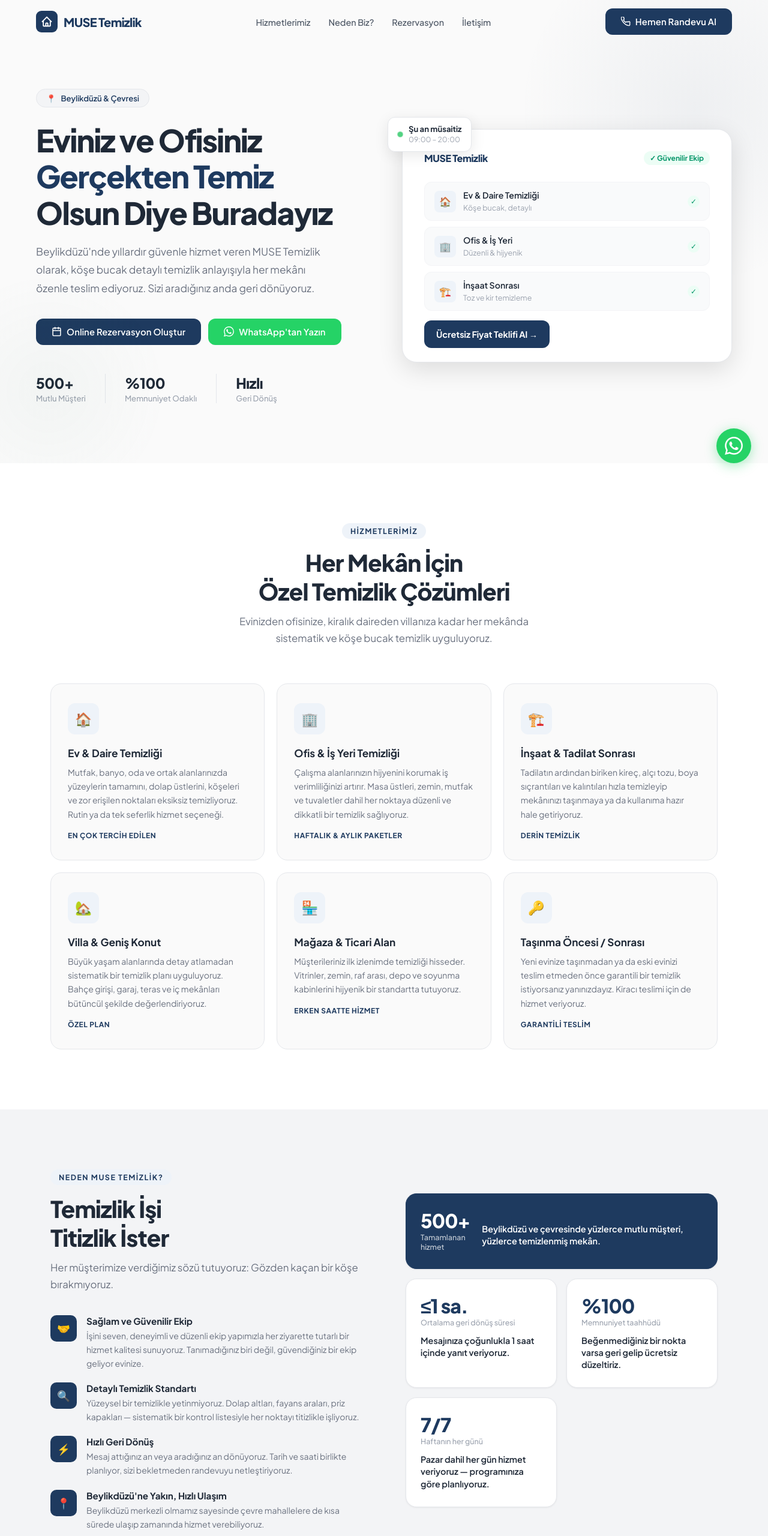
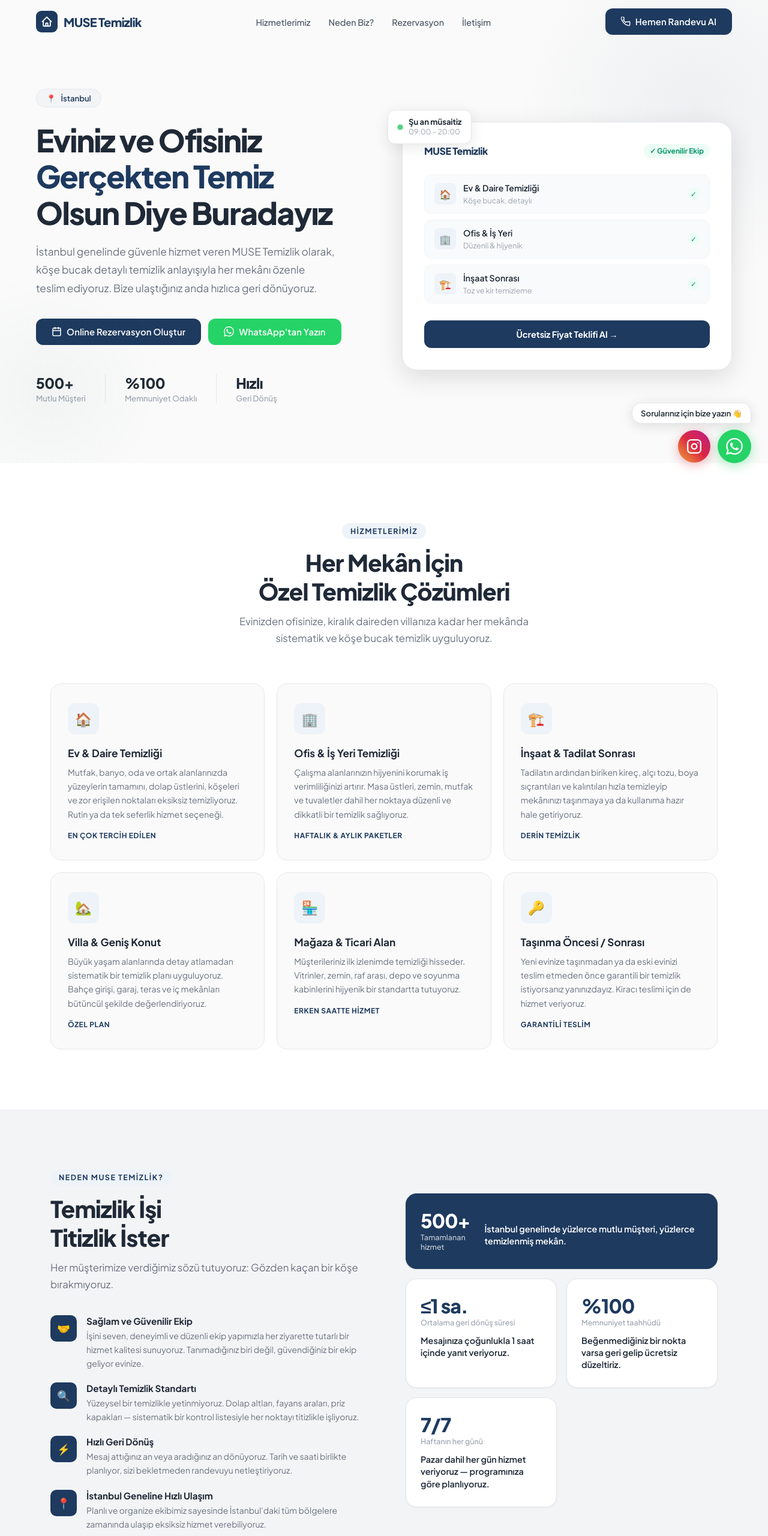
Before and after one commit to ArafatDiyar/muse-temizlik, a plain HTML site: page index.html in a window 1280 px wide. Shown: the top 2560 px of the page at 60% size. Drawn offline with Linux system fonts and the light colour scheme.

Commit message:
Update index.html

```diff
--- a/index.html
+++ b/index.html
@@ -3,8 +3,8 @@
 <head>
   <meta charset="UTF-8" />
   <meta name="viewport" content="width=device-width, initial-scale=1.0" />
-  <meta name="description" content="MUSE Temizlik – Beylikdüzü ve çevresinde güvenilir, detaylı ev ve ofis temizliği hizmetleri. Hemen randevu alın." />
-  <title>MUSE Temizlik | Beylikdüzü'nde Güvenilir Temizlik Hizmeti</title>
+  <meta name="description" content="MUSE Temizlik – İstanbul genelinde güvenilir, detaylı ev ve ofis temizliği hizmetleri. Hemen randevu alın." />
+  <title>MUSE Temizlik | İstanbul'da Güvenilir Temizlik Hizmeti</title>
 
   <!-- Google Fonts: Plus Jakarta Sans -->
   <link rel="preconnect" href="https://fonts.googleapis.com" />
@@ -220,12 +220,13 @@
       transition: .3s;
     }
 
+    /* Mobile Menu - z-index navbar'ın üstüne çıkarıldı */
     .mobile-menu {
       display: none;
       position: fixed;
       inset: 0;
       background: var(--white);
-      z-index: 999;
+      z-index: 2000;
       flex-direction: column;
       align-items: center;
       justify-content: center;
@@ -243,16 +244,19 @@
     .mobile-menu a:hover { background: var(--stone-100); }
     .mobile-menu .close-btn {
       position: absolute;
-      top: 20px; right: 24px;
-      font-size: 1.5rem;
+      top: 16px; right: 24px;
+      font-size: 1.4rem;
       background: var(--stone-100);
-      border: none;
-      width: 42px; height: 42px;
+      border: 1px solid var(--stone-200);
+      width: 44px; height: 44px;
       border-radius: 50%;
       display: flex; align-items: center; justify-content: center;
       cursor: pointer;
       color: var(--ink);
+      z-index: 2001;
+      transition: background var(--transition);
     }
+    .mobile-menu .close-btn:hover { background: var(--stone-200); }
 
     /* ============================================================
        HERO
@@ -264,7 +268,6 @@
       overflow: hidden;
     }
 
-    /* Subtle decorative background shapes */
     #hero::before {
       content: '';
       position: absolute;
@@ -440,6 +443,7 @@
     }
 
     .hc-cta {
+      display: block;
       background: var(--navy);
       color: var(--white);
       border-radius: var(--radius-md);
@@ -447,7 +451,9 @@
       text-align: center;
       font-weight: 700;
       font-size: .9rem;
+      transition: background var(--transition);
     }
+    .hc-cta:hover { background: var(--navy-hover); }
 
     /* Floating badge */
     .hero-float-badge {
@@ -847,7 +853,7 @@
     }
 
     /* ============================================================
-       WHATSAPP FLOAT
+       FLOATING SOCIAL BUTTONS (WHATSAPP & INSTAGRAM)
     ============================================================ */
     .wa-float {
       position: fixed;
@@ -864,24 +870,36 @@
       color: var(--ink);
       font-size: .82rem;
       font-weight: 600;
-      padding: 10px 16px;
-      border-radius: 20px 20px 4px 20px;
-      box-shadow: 0 4px 20px rgba(0,0,0,.14);
+      padding: 8px 14px;
+      border-radius: 16px 16px 4px 16px;
+      box-shadow: 0 4px 20px rgba(0,0,0,.12);
       white-space: nowrap;
-      opacity: 0;
-      transform: translateY(6px) scale(.95);
-      transition: opacity .3s, transform .3s;
-      pointer-events: none;
       border: 1px solid var(--stone-200);
+      transition: transform .2s ease;
     }
     .wa-float:hover .wa-bubble {
-      opacity: 1;
-      transform: translateY(0) scale(1);
-      pointer-events: all;
+      transform: translateY(-2px);
     }
 
+    .float-btns-row {
+      display: flex;
+      align-items: center;
+      gap: 12px;
+    }
+
+    .ig-btn {
+      width: 54px; height: 54px;
+      background: linear-gradient(45deg, #f09433 0%, #e6683c 25%, #dc2743 50%, #cc2366 75%, #bc1888 100%);
+      border-radius: 50%;
+      display: flex; align-items: center; justify-content: center;
+      box-shadow: 0 4px 18px rgba(220, 39, 67, .35);
+      transition: transform var(--transition), box-shadow var(--transition);
+    }
+    .ig-btn:hover { transform: scale(1.08); box-shadow: 0 6px 24px rgba(220, 39, 67, .45); }
+    .ig-btn svg { width: 26px; height: 26px; }
+
     .wa-btn {
-      width: 58px; height: 58px;
+      width: 56px; height: 56px;
       background: var(--wa-green);
       border-radius: 50%;
       display: flex; align-items: center; justify-content: center;
@@ -889,7 +907,7 @@
       transition: transform var(--transition), box-shadow var(--transition);
     }
     .wa-btn:hover { transform: scale(1.08); box-shadow: 0 6px 28px rgba(37,211,102,.5); }
-    .wa-btn svg { width: 30px; height: 30px; }
+    .wa-btn svg { width: 28px; height: 28px; }
 
     /* ============================================================
        RESPONSIVE
@@ -922,7 +940,7 @@
       .footer-bottom { justify-content: center; text-align: center; }
 
       .wa-float { bottom: 20px; right: 20px; }
-      .wa-btn { width: 52px; height: 52px; }
+      .wa-btn, .ig-btn { width: 50px; height: 50px; }
     }
 
     @media (max-width: 480px) {
@@ -975,7 +993,7 @@
   <a href="#why" onclick="closeMobileMenu()">Neden Biz?</a>
   <a href="#rezervasyon" onclick="closeMobileMenu()">Rezervasyon</a>
   <a href="#iletisim" onclick="closeMobileMenu()">İletişim</a>
-  <a href="tel:+905467144744" class="btn btn-primary" style="margin-top:16px;">📞 0546 714 47 44</a>
+  <a href="tel:+905467144744" class="btn btn-primary" style="margin-top:16px;" onclick="closeMobileMenu()">📞 0546 714 47 44</a>
 </div>
 
 
@@ -988,7 +1006,7 @@
     <div class="hero-left">
       <div class="hero-badge">
         <span>📍</span>
-        <span>Beylikdüzü & Çevresi</span>
+        <span>İstanbul</span>
       </div>
 
       <h1 class="hero-title">
@@ -998,7 +1016,7 @@
       </h1>
 
       <p class="hero-desc">
-        Beylikdüzü'nde yıllardır güvenle hizmet veren MUSE Temizlik olarak, köşe bucak detaylı temizlik anlayışıyla her mekânı özenle teslim ediyoruz. Sizi aradığınız anda geri dönüyoruz.
+        İstanbul genelinde güvenle hizmet veren MUSE Temizlik olarak, köşe bucak detaylı temizlik anlayışıyla her mekânı özenle teslim ediyoruz. Bize ulaştığınız anda hızlıca geri dönüyoruz.
       </p>
 
       <div class="hero-actions">
@@ -1176,8 +1194,8 @@
         <div class="wh-item">
           <div class="wh-icon">📍</div>
           <div class="wh-text">
-            <strong>Beylikdüzü'ne Yakın, Hızlı Ulaşım</strong>
-            <p>Beylikdüzü merkezli olmamız sayesinde çevre mahallelere de kısa sürede ulaşıp zamanında hizmet verebiliyoruz.</p>
+            <strong>İstanbul Geneline Hızlı Ulaşım</strong>
+            <p>Planlı ve organize ekibimiz sayesinde İstanbul'daki tüm bölgelere zamanında ulaşıp eksiksiz hizmet verebiliyoruz.</p>
           </div>
         </div>
       </div>
@@ -1190,7 +1208,7 @@
           <div class="wrc-label">Tamamlanan hizmet</div>
         </div>
         <div>
-          <div class="wrc-title">Beylikdüzü ve çevresinde yüzlerce mutlu müşteri, yüzlerce temizlenmiş mekân.</div>
+          <div class="wrc-title">İstanbul genelinde yüzlerce mutlu müşteri, yüzlerce temizlenmiş mekân.</div>
         </div>
       </div>
 
@@ -1283,7 +1301,7 @@
 
         <div class="form-group full">
           <label for="extraNote">Eklemek İstedikleriniz <span style="font-weight:400;color:#9CA3AF">(isteğe bağlı)</span></label>
-          <textarea id="extraNote" placeholder="Özel istek, adres detayı veya dikkat etmemizi istediğiniz bir şey varsa buraya yazabilirsiniz…"></textarea>
+          <textarea id="extraNote" placeholder="Özel istek, ilçe/adres detayı veya dikkat etmemizi istediğiniz bir şey varsa buraya yazabilirsiniz…"></textarea>
         </div>
       </div>
 
@@ -1318,7 +1336,7 @@
           </div>
           MUSE Temizlik
         </div>
-        <p>Beylikdüzü ve çevresinde güvenilir, detaylı temizlik hizmeti. Eviniz, ofisiniz ya da iş yeriniz için özel çözümler sunuyoruz.</p>
+        <p>İstanbul genelinde güvenilir, detaylı temizlik hizmeti. Eviniz, ofisiniz ya da iş yeriniz için özel çözümler sunuyoruz.</p>
         <div class="ft-social">
           <a href="https://instagram.com/muse.temizlik" target="_blank" rel="noopener">
             <svg width="17" height="17" viewBox="0 0 24 24" fill="none" stroke="currentColor" stroke-width="2" stroke-linecap="round" stroke-linejoin="round"><rect x="2" y="2" width="20" height="20" rx="5" ry="5"/><path d="M16 11.37A4 4 0 1112.63 8 4 4 0 0116 11.37z"/><line x1="17.5" y1="6.5" x2="17.51" y2="6.5"/></svg>
@@ -1365,21 +1383,30 @@
     </div>
 
     <div class="footer-bottom">
-      <p>© 2024 MUSE Temizlik. Tüm hakları saklıdır.</p>
-      <p>Beylikdüzü / İstanbul</p>
+      <p>© 2026 MUSE Temizlik. Tüm hakları saklıdır.</p>
+      <p>İstanbul</p>
     </div>
   </div>
 </footer>
 
 
 <!-- ============================================================
-     WHATSAPP FLOAT
+     FLOATING WHATSAPP & INSTAGRAM
 ============================================================ -->
 <div class="wa-float">
   <div class="wa-bubble">Sorularınız için bize yazın 👋</div>
-  <a href="https://wa.me/905467144744" target="_blank" rel="noopener" class="wa-btn" aria-label="WhatsApp ile yazın">
-    <svg viewBox="0 0 24 24" fill="white"><path d="M17.472 14.382c-.297-.149-1.758-.867-2.03-.967-.273-.099-.471-.148-.67.15-.197.297-.767.966-.94 1.164-.173.199-.347.223-.644.075-.297-.15-1.255-.463-2.39-1.475-.883-.788-1.48-1.761-1.653-2.059-.173-.297-.018-.458.13-.606.134-.133.298-.347.446-.52.149-.174.198-.298.298-.497.099-.198.05-.371-.025-.52-.075-.149-.669-1.612-.916-2.207-.242-.579-.487-.5-.669-.51-.173-.008-.371-.01-.57-.01-.198 0-.52.074-.792.372-.272.297-1.04 1.016-1.04 2.479 0 1.462 1.065 2.875 1.213 3.074.149.198 2.096 3.2 5.077 4.487.709.306 1.262.489 1.694.625.712.227 1.36.195 1.871.118.571-.085 1.758-.719 2.006-1.413.248-.694.248-1.289.173-1.413-.074-.124-.272-.198-.57-.347m-5.421 7.403h-.004a9.87 9.87 0 01-5.031-1.378l-.361-.214-3.741.982.998-3.648-.235-.374a9.86 9.86 0 01-1.51-5.26c.001-5.45 4.436-9.884 9.888-9.884 2.64 0 5.122 1.03 6.988 2.898a9.825 9.825 0 012.893 6.994c-.003 5.45-4.437 9.884-9.885 9.884m8.413-18.297A11.815 11.815 0 0012.05 0C5.495 0 .16 5.335.157 11.892c0 2.096.547 4.142 1.588 5.945L.057 24l6.305-1.654a11.882 11.882 0 005.683 1.448h.005c6.554 0 11.89-5.335 11.893-11.893a11.821 11.821 0 00-3.48-8.413z"/></svg>
-  </a>
+  <div class="float-btns-row">
+    <a href="https://instagram.com/muse.temizlik" target="_blank" rel="noopener" class="ig-btn" aria-label="Instagram sayfamız">
+      <svg viewBox="0 0 24 24" fill="none" stroke="white" stroke-width="2.1" stroke-linecap="round" stroke-linejoin="round">
+        <rect x="2" y="2" width="20" height="20" rx="5" ry="5"></rect>
+        <path d="M16 11.37A4 4 0 1 1 12.63 8 4 4 0 0 1 16 11.37z"></path>
+        <line x1="17.5" y1="6.5" x2="17.51" y2="6.5"></line>
+      </svg>
+    </a>
+    <a href="https://wa.me/905467144744" target="_blank" rel="noopener" class="wa-btn" aria-label="WhatsApp ile yazın">
+      <svg viewBox="0 0 24 24" fill="white"><path d="M17.472 14.382c-.297-.149-1.758-.867-2.03-.967-.273-.099-.471-.148-.67.15-.197.297-.767.966-.94 1.164-.173.199-.347.223-.644.075-.297-.15-1.255-.463-2.39-1.475-.883-.788-1.48-1.761-1.653-2.059-.173-.297-.018-.458.13-.606.134-.133.298-.347.446-.52.149-.174.198-.298.298-.497.099-.198.05-.371-.025-.52-.075-.149-.669-1.612-.916-2.207-.242-.579-.487-.5-.669-.51-.173-.008-.371-.01-.57-.01-.198 0-.52.074-.792.372-.272.297-1.04 1.016-1.04 2.479 0 1.462 1.065 2.875 1.213 3.074.149.198 2.096 3.2 5.077 4.487.709.306 1.262.489 1.694.625.712.227 1.36.195 1.871.118.571-.085 1.758-.719 2.006-1.413.248-.694.248-1.289.173-1.413-.074-.124-.272-.198-.57-.347m-5.421 7.403h-.004a9.87 9.87 0 01-5.031-1.378l-.361-.214-3.741.982.998-3.648-.235-.374a9.86 9.86 0 01-1.51-5.26c.001-5.45 4.436-9.884 9.888-9.884 2.64 0 5.122 1.03 6.988 2.898a9.825 9.825 0 012.893 6.994c-.003 5.45-4.437 9.884-9.885 9.884m8.413-18.297A11.815 11.815 0 0012.05 0C5.495 0 .16 5.335.157 11.892c0 2.096.547 4.142 1.588 5.945L.057 24l6.305-1.654a11.882 11.882 0 005.683 1.448h.005c6.554 0 11.89-5.335 11.893-11.893a11.821 11.821 0 00-3.48-8.413z"/></svg>
+    </a>
+  </div>
 </div>
 
 
@@ -1398,12 +1425,17 @@
   const mobileMenu   = document.getElementById('mobileMenu');
   const closeMenuBtn = document.getElementById('closeMenu');
 
-  hamburgerBtn.addEventListener('click', () => mobileMenu.classList.add('open'));
-  closeMenuBtn.addEventListener('click', () => mobileMenu.classList.remove('open'));
+  hamburgerBtn.addEventListener('click', () => {
+    mobileMenu.classList.add('open');
+    document.body.style.overflow = 'hidden';
+  });
 
   function closeMobileMenu() {
     mobileMenu.classList.remove('open');
+    document.body.style.overflow = '';
   }
+
+  closeMenuBtn.addEventListener('click', closeMobileMenu);
 
   /* Reservation → WhatsApp */
   function sendToWhatsApp() {
```
